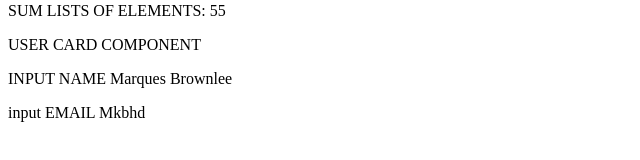
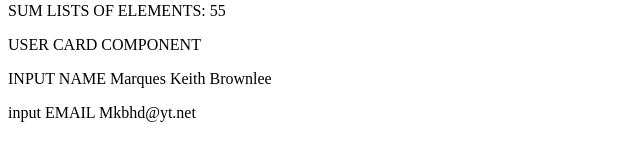
Before and after one commit to dylanjitt/AngularProject, an Angular app: page / in a window 1280 px wide. Shown: the part 180-340 px from the top of the page, without its empty margins (0-640 px from the left). Built offline with nearby package versions, Linux system fonts and the light colour scheme.

Commit message:
25 sep 2024 components

```diff
--- a/src/app/app.component.html
+++ b/src/app/app.component.html
@@ -3,4 +3,4 @@
 <p>Restar {{subtract(3,2)}}</p>
 <p>FOR: {{getArray()}}</p>
 <p>SUM LISTS OF ELEMENTS: {{sum2(32,23)}}</p>
-<app-user-card name="Marques Brownlee"  [email]="'Mkbhd'"></app-user-card>
+<app-user-card name="Marques Keith Brownlee"  [email]="'Mkbhd@yt.net'"></app-user-card>
```
